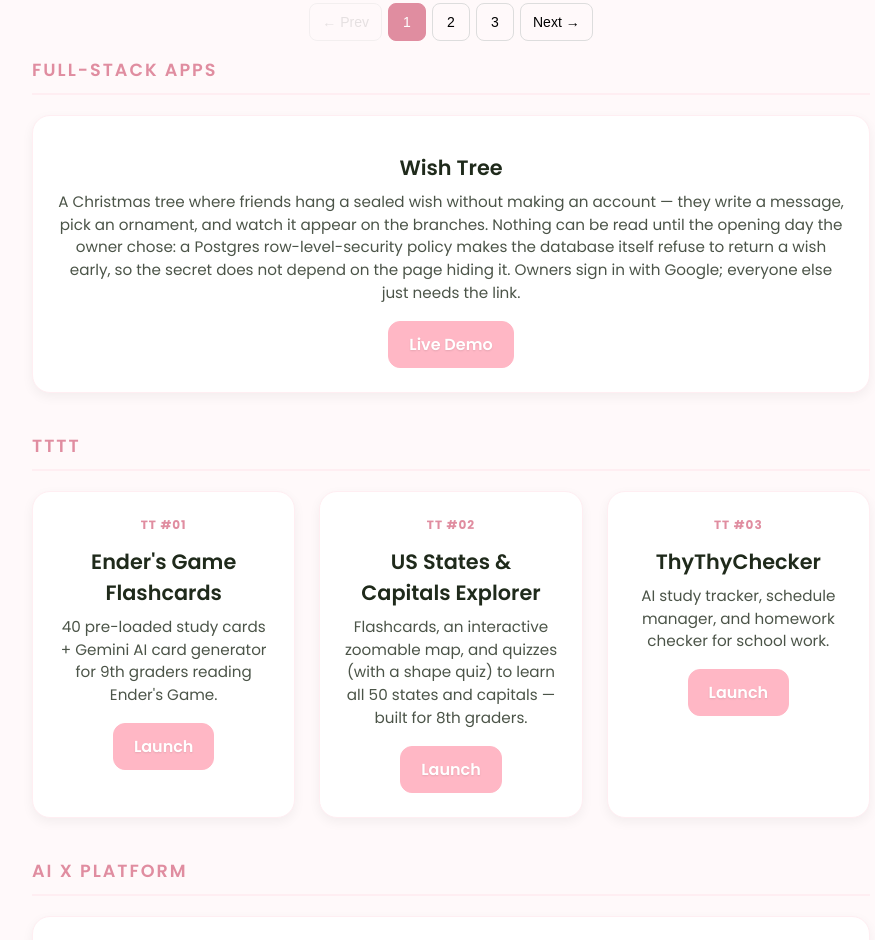
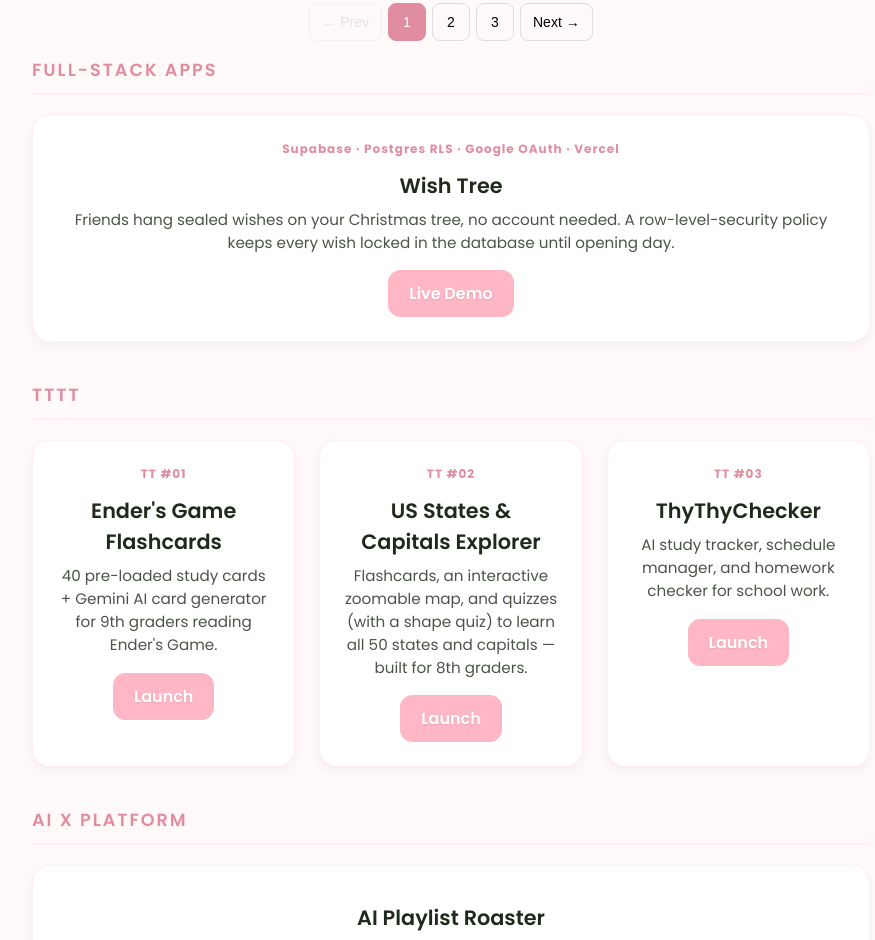
Before and after one commit to hhanng/hhanng.github.io, a plain HTML site: page index.html in a window 1280 px wide. Shown: the part 7155-8095 px from the top of the page, without its empty margins (189-1064 px from the left). Drawn offline with Linux system fonts and the light colour scheme.

Commit message:
Shorten the Wish Tree card and tag its stack

```diff
--- a/index.html
+++ b/index.html
@@ -1264,8 +1264,9 @@
     <div class="grid">
 
       <div class="card">
+        <div class="card-tag">Supabase · Postgres RLS · Google OAuth · Vercel</div>
         <h3>Wish Tree</h3>
-        <p>A Christmas tree where friends hang a sealed wish without making an account — they write a message, pick an ornament, and watch it appear on the branches. Nothing can be read until the opening day the owner chose: a Postgres row-level-security policy makes the database itself refuse to return a wish early, so the secret does not depend on the page hiding it. Owners sign in with Google; everyone else just needs the link.</p>
+        <p>Friends hang sealed wishes on your Christmas tree, no account needed. A row-level-security policy keeps every wish locked in the database until opening day.</p>
         <a href="https://wish-tree-pi.vercel.app/" class="btn primary" target="_blank">Live Demo</a>
       </div>
 
```
